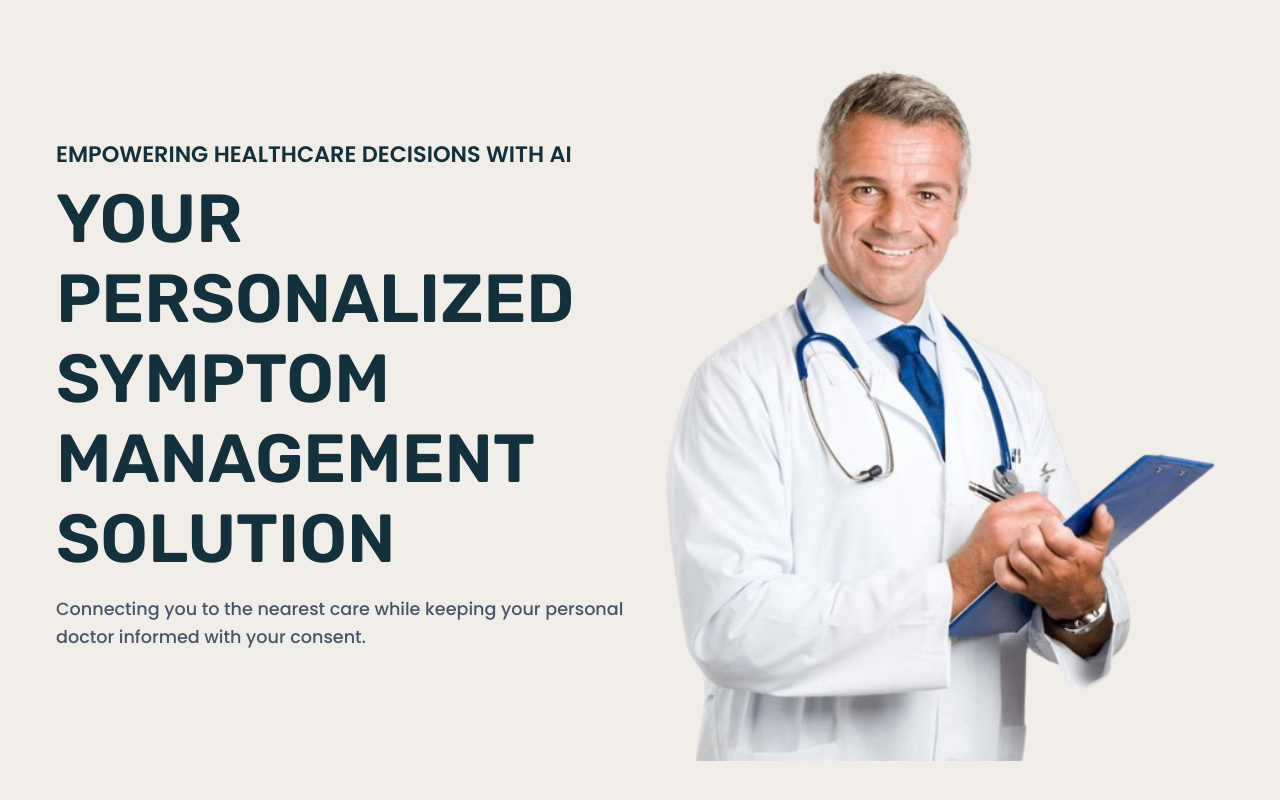
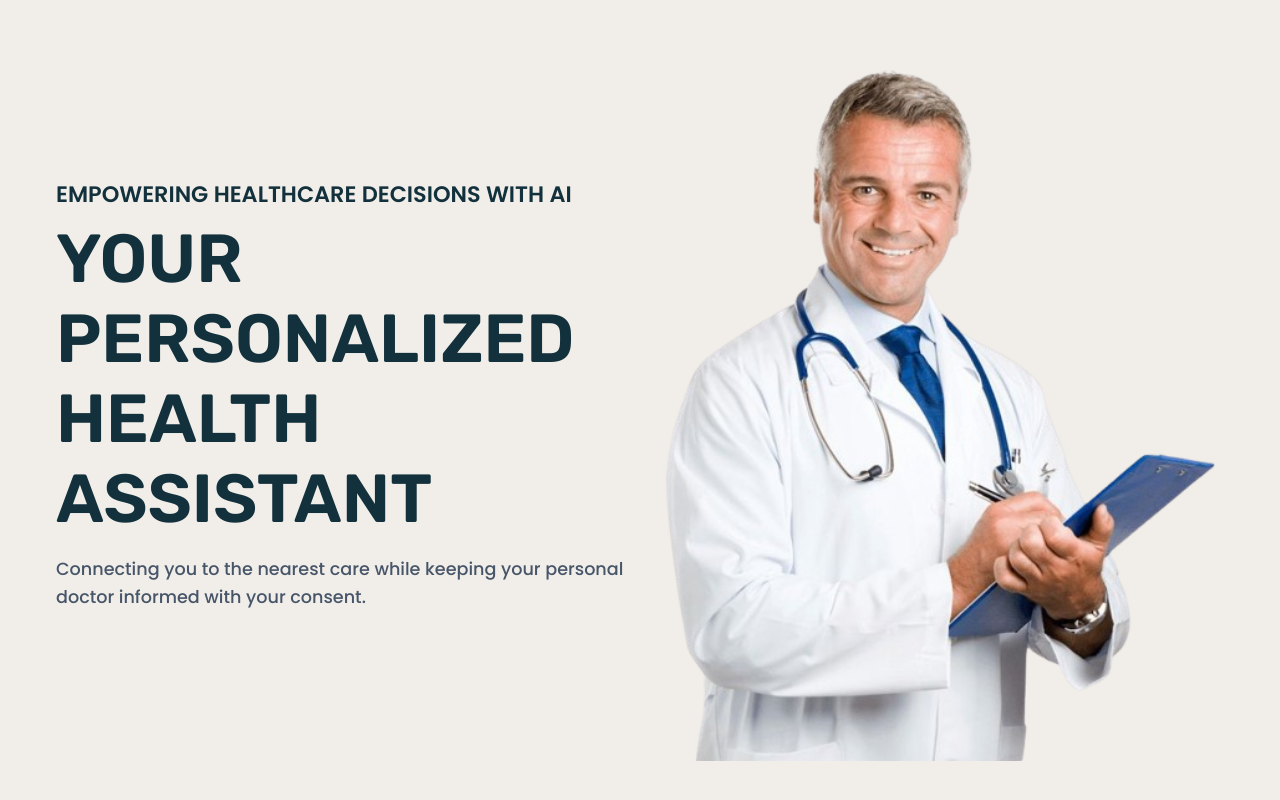
Before and after one commit to Ephy-kimotho/Africare, a website: page Landing_page/index.html in a window 1280 px wide. Shown: the part 104-904 px from the top of the page. Drawn offline with nearby package versions, Linux system fonts and the light colour scheme.

Commit message:
Text changes in the landing page.

```diff
--- a/Landing_page/index.html
+++ b/Landing_page/index.html
@@ -37,7 +37,7 @@
       </div>
       <div class="header__content">
         <h2>EMPOWERING HEALTHCARE DECISIONS WITH AI</h2>
-        <h1>YOUR PERSONALIZED SYMPTOM MANAGEMENT SOLUTION</h1>
+        <h1>YOUR PERSONALIZED HEALTH ASSISTANT</h1>
         <p>
           Connecting you to the nearest care while keeping your personal doctor informed with your consent.
         </p>
```
